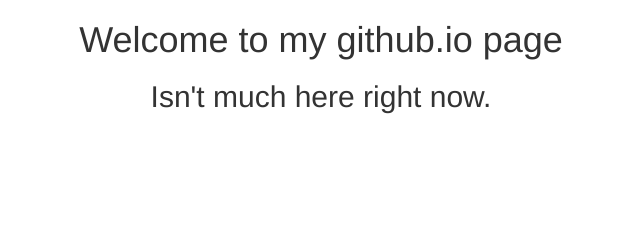
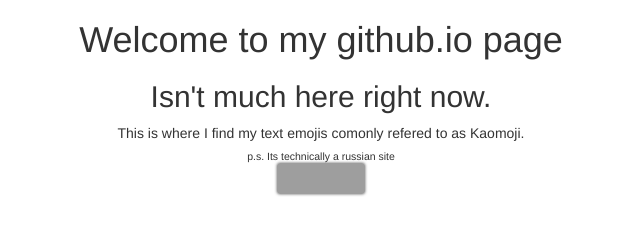
Before and after one commit to Spartan-196/Spartan-196.github.io, a plain HTML site: page index.html in a window 1280 px wide. Shown: the whole page, without its empty margins (319-959 px from the left). Drawn offline with Linux system fonts and the light colour scheme; grey boxes are pictures that could not be loaded.

Commit message:
Added link to Kaomoji.ru
Yes its a Russian domained site.

A records are currently or an IP addresses beling to hosterby.com
Registrar is TUCOWS Domains Inc.

Whois of Kaomoji.ru is a private domain registerd at tutby.com
Created on 6-1-2012

```diff
--- a/index.html
+++ b/index.html
@@ -10,9 +10,13 @@
 </head>
 
 <body>
-<center>
-	<h1> Welcome to my github.io page </h1>
-	<h2> Isn't much here right now. </h2>
+	<center>
+		<h1> Welcome to my github.io page </h1>
+		<h2> Isn't much here right now. </h2>
+		<p> This is where I find my text emojis comonly refered to as Kaomoji.</br>
+			<sub>p.s. Its technically a russian site</sub></br>
+		 	<a href="http://kaomoji.ru/en/" title="Kaomoji: Japanese Emoticons" target="_blank"><img style="border-radius:3px;box-shadow: 0 0 3px #555555" border="0" src="http://kaomoji.ru/images/kaomoji_button.png" alt="Kawaii collection of Japanese emoticons (kaomoji)." width="88" height="31" /></a>
+		</p>
 	</center>
 <body>
 
```
